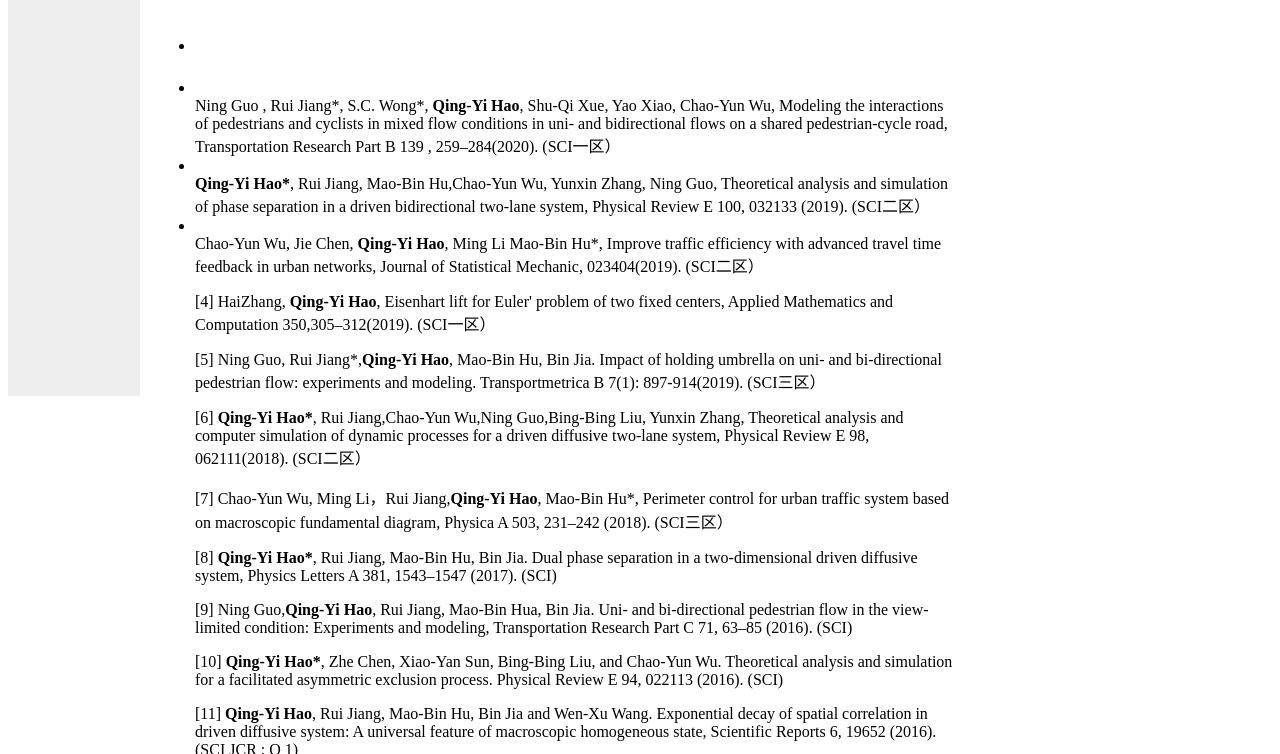
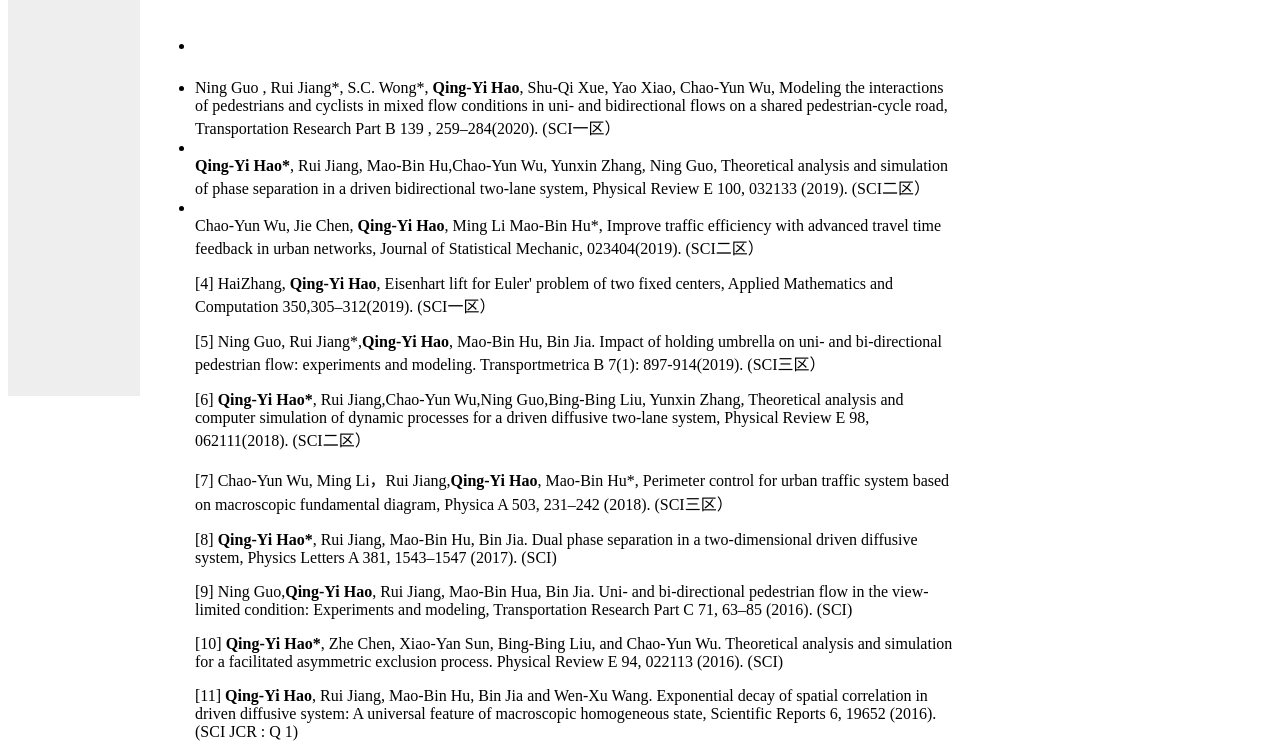
Before and after one commit to QingYH/QingYH.github.io, a plain HTML site: page index.html in a window 1280 px wide. Shown: the part 630-1384 px from the top of the page. Drawn offline with Linux system fonts and the light colour scheme.

Commit message:
Update index.html

```diff
--- a/index.html
+++ b/index.html
@@ -71,7 +71,8 @@ footer {
 <h1>学术论文</h1>
 <ul>
 　　<li> </li>
-　　<li> </li>Ning Guo , Rui Jiang*, S.C. Wong*, <B>Qing-Yi Hao</B>, Shu-Qi Xue, Yao Xiao, Chao-Yun Wu, Modeling the interactions of pedestrians and cyclists in mixed flow conditions in uni- and bidirectional flows on a shared pedestrian-cycle road, Transportation Research Part B 139 , 259–284(2020). (SCI一区）
+　　<li> Ning Guo , Rui Jiang*, S.C. Wong*, <B>Qing-Yi Hao</B>, Shu-Qi Xue, Yao Xiao, Chao-Yun Wu, Modeling the interactions of pedestrians and cyclists in mixed flow conditions in uni- and bidirectional flows on a shared pedestrian-cycle road, Transportation Research Part B 139 , 259–284(2020). (SCI一区）
+    </li>
     <li> </li> <B>Qing-Yi Hao*</B>, Rui Jiang, Mao-Bin Hu,Chao-Yun Wu, Yunxin Zhang, Ning Guo, Theoretical analysis and simulation of phase separation in a driven bidirectional two-lane system, Physical Review E 100, 032133 (2019). (SCI二区）
     <li> </li> Chao-Yun Wu, Jie Chen, <B>Qing-Yi Hao</B>, Ming Li Mao-Bin Hu*, Improve traffic efficiency with advanced travel time feedback in urban networks, Journal of Statistical Mechanic, 023404(2019). (SCI二区）
 
```
